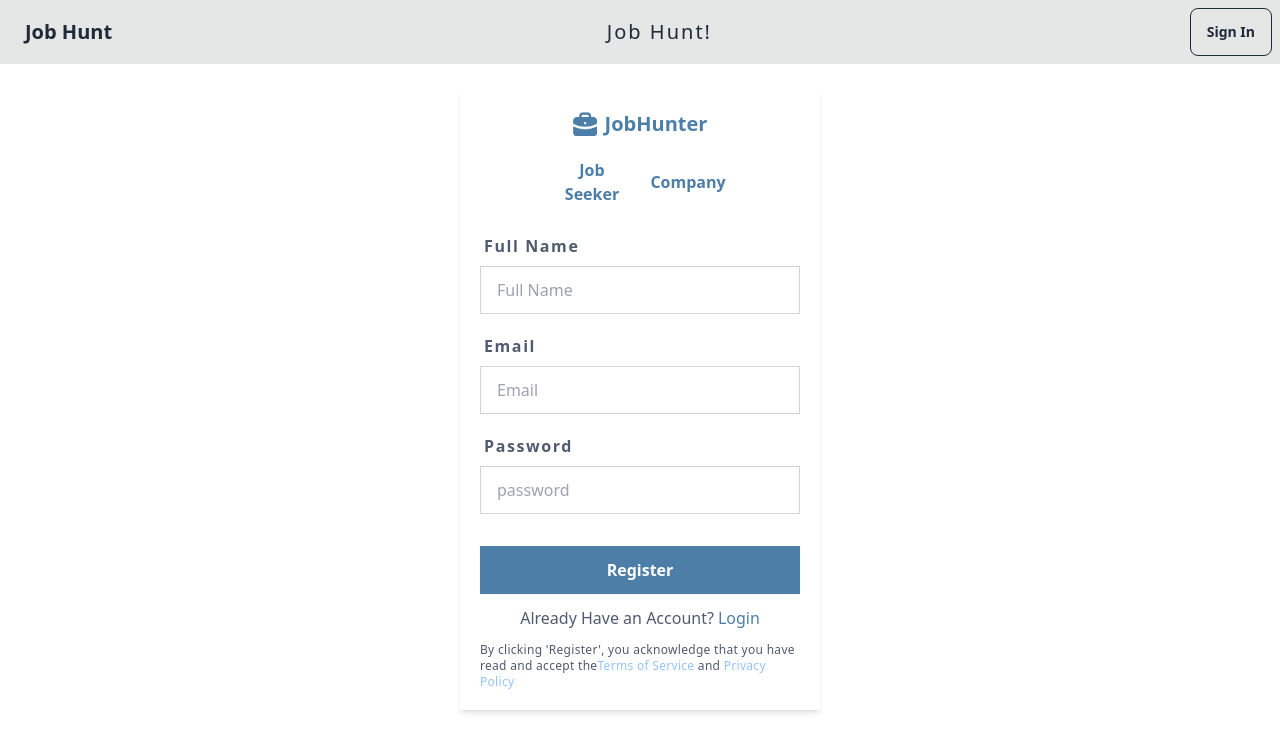
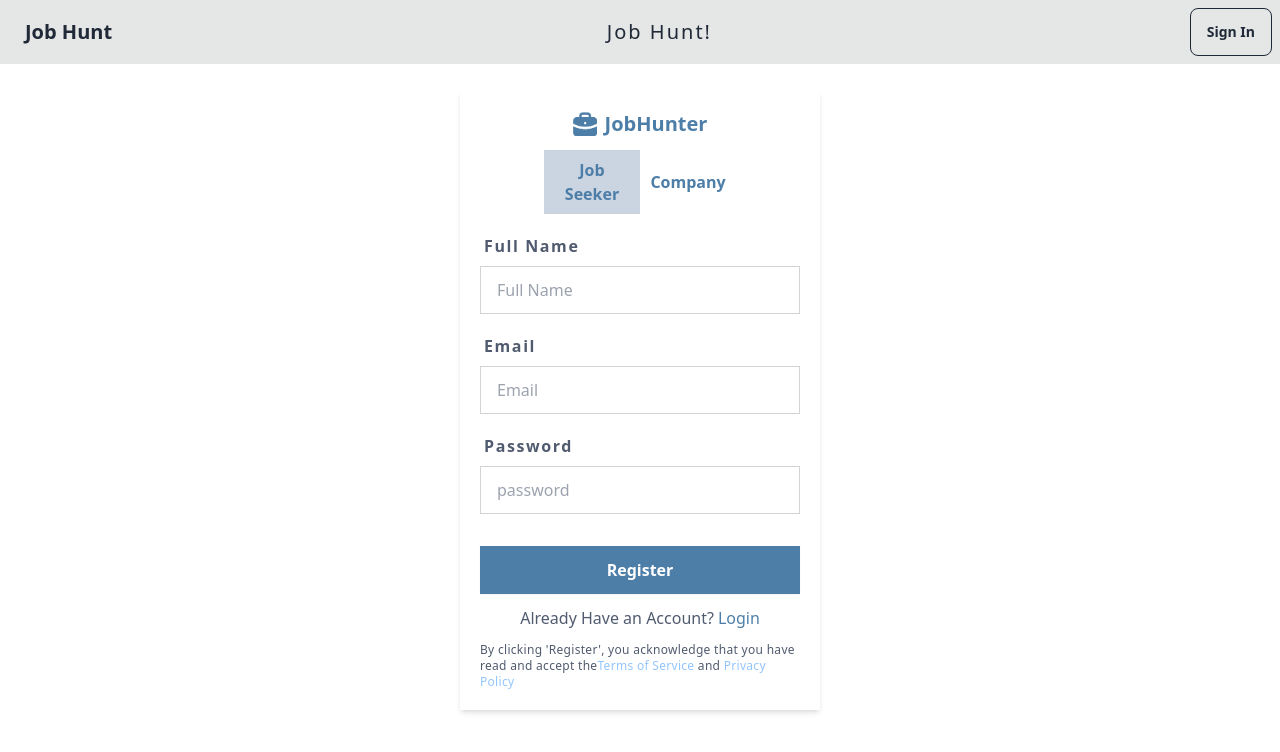
Before and after one commit to FERN2-Job-Marketplace/job-hunter, a Next.js app in the folder jobhunter/: page /auth/signUp in a window 1280 px wide. Shown: the top 752 px of the page. Built offline with nearby package versions, Linux system fonts and the light colour scheme; no server answers.

Commit message:
Feat - add interactivity to AuthOptionBtn

```diff
--- /dev/null
+++ b/jobhunter/src/app/_components/AuthOptionBtn.tsx
@@ -0,0 +1,21 @@
+"use client";
+
+export default function AuthOptionBtn() {
+    function authSwitch(e: HTMLElement) {
+        const authOptions = document.querySelectorAll(".authOptions");
+
+        authOptions.forEach((el) => {
+          el.classList.remove("bg-slate-300");
+        });
+
+        e.classList.add("bg-slate-300");
+    }
+  return (
+    <>
+        <div className="flex flex-row justify-center items-center">
+            <button className="authOptions w-24 px-2 py-2 text-steel-blue text-base font-semibold hover:bg-slate-300 bg-slate-300" onClick={(e) => authSwitch(e.currentTarget)}>Job Seeker</button>
+            <button className="authOptions w-24 px-2 py-2 text-steel-blue text-base font-semibold hover:bg-slate-300" onClick={(e) => authSwitch(e.currentTarget)}>Company</button>
+        </div>
+    </>
+  )
+}
--- a/jobhunter/src/app/auth/signIn/page.tsx
+++ b/jobhunter/src/app/auth/signIn/page.tsx
@@ -1,5 +1,6 @@
 "use client";
 
+import AuthOptionBtn from "@/app/_components/AuthOptionBtn";
 import { signIn } from "next-auth/react";
 import { useRef } from "react";
 import GoogleButton from 'react-google-button'
@@ -31,10 +32,7 @@ export default function SignInPage() {
           className="w-6 h-6"/>
           <h1 className="text-steel-blue text-xl font-bold">JobHunter</h1>
         </div>
-        <div className="flex flex-row justify-center items-center">
-          <button className="w-24 px-2 py-2 text-steel-blue text-base font-semibold hover:bg-slate-300">Job Seeker</button>
-          <button className="w-24 px-2 py-2 text-steel-blue text-base font-semibold hover:bg-slate-300">Company</button>
-        </div>
+        <AuthOptionBtn/>
         <label className="form-control w-80 ">
           <div className="label">
             <span className="text-base font-semibold tracking-widest text-dark-grey-text">Username</span>
--- a/jobhunter/src/app/auth/signUp/page.tsx
+++ b/jobhunter/src/app/auth/signUp/page.tsx
@@ -1,4 +1,8 @@
+import AuthOptionBtn from "@/app/_components/AuthOptionBtn";
+
+
 export default function SignUpPage(){
+
     return(
         <div className="flex justify-center items-center w-full h-screen bg-white">
             <div className="p-5 shadow-md flex flex-col gap-3 justify-center bg-white">
@@ -9,10 +13,7 @@ export default function SignUpPage(){
                     className="w-6 h-6"/>
                     <h1 className="text-steel-blue text-xl font-bold">JobHunter</h1>
                 </div>
-            <div className="flex flex-row justify-center items-center">
-                <button className="w-24 px-2 py-2 text-steel-blue text-base font-semibold hover:bg-slate-300">Job Seeker</button>
-                <button className="w-24 px-2 py-2 text-steel-blue text-base font-semibold hover:bg-slate-300">Company</button>
-            </div>
+                <AuthOptionBtn/>
                 <label className="form-control w-80 ">
                 <div className="label">
                     <span className="text-base font-semibold tracking-widest text-dark-grey-text">Full Name</span>
```
Lines whose indentation alone changed are shown as unchanged.
